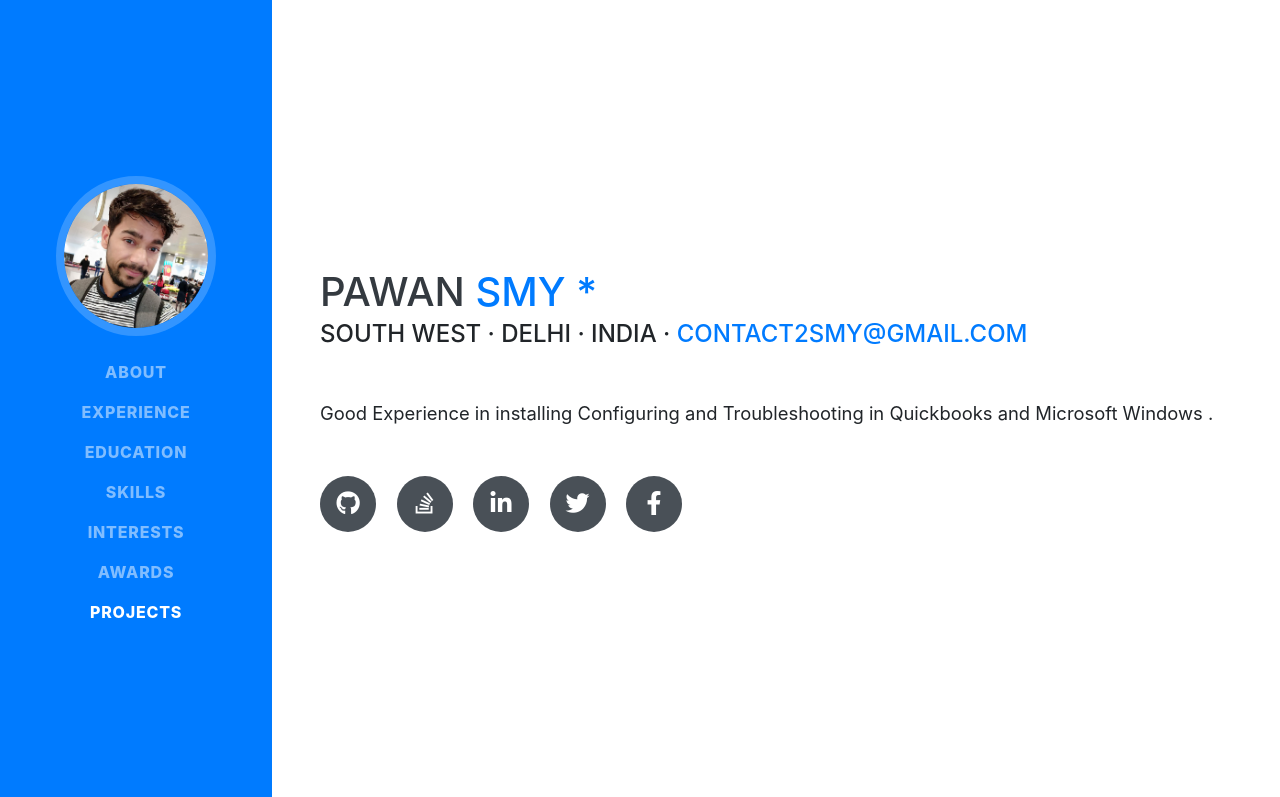
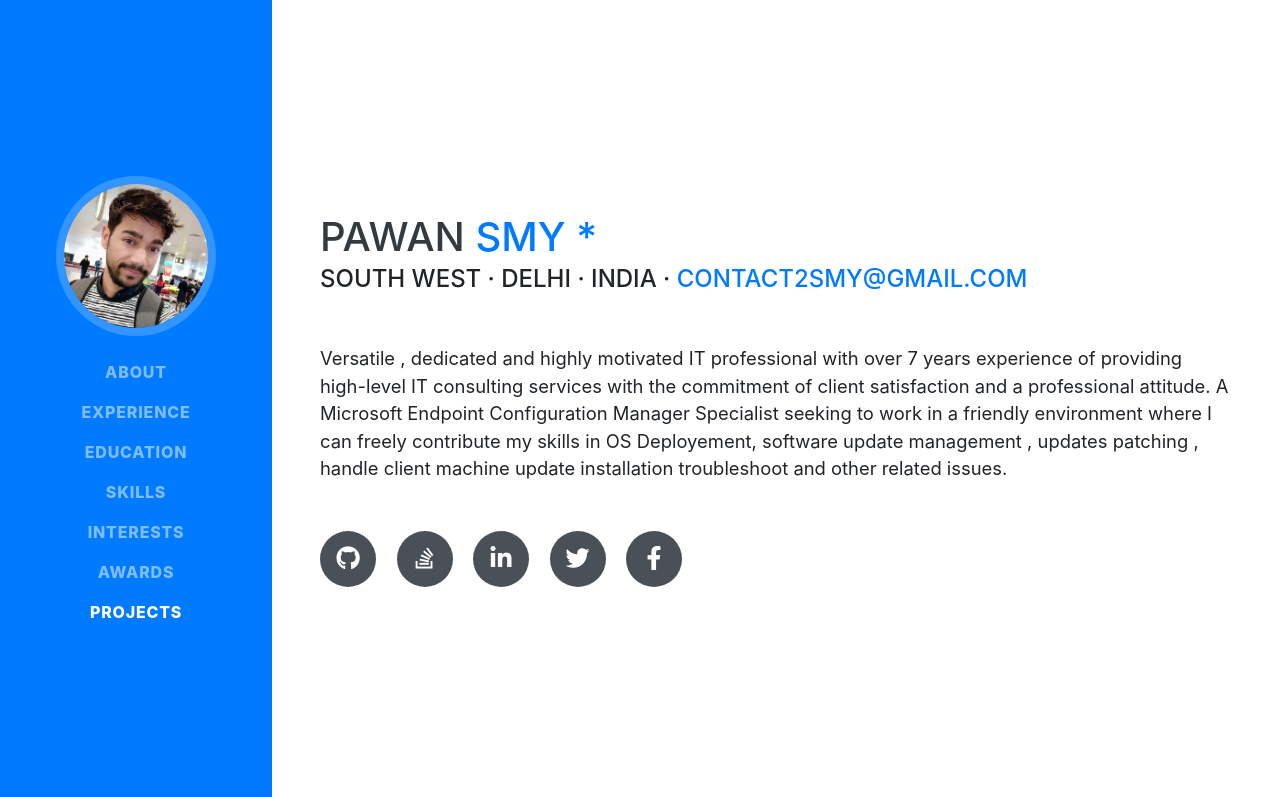
Before and after one commit to PawanSmy/portfolio, a website with bundled scripts: page index.html in a window 1280 px wide. Shown: the top 797 px of the page. Built offline with nearby package versions, Linux system fonts and the light colour scheme; a web font is replaced by a local one.

Commit message:
Update index.html

```diff
--- a/index.html
+++ b/index.html
@@ -75,7 +75,13 @@
         <div class="subheading mb-5">South West · Delhi · India ·
           <a href="mailto:Contact2Smy@gmail.com">Contact2Smy@gmail.com</a>
         </div>
-        <p class="lead mb-5">Good Experience in installing Configuring and Troubleshooting in Quickbooks and Microsoft Windows .</p>
+
+        <p class="lead mb-5">Versatile , dedicated and highly motivated IT professional with over 7 years experience of providing high-level IT
+consulting services with the commitment of client satisfaction and a professional attitude.
+A Microsoft Endpoint Configuration Manager Specialist seeking to work in a friendly environment where I can freely
+contribute my skills in OS Deployement, software update management , updates patching , handle client machine
+update installation troubleshoot and other related issues.</p>
+
         <div class="social-icons">
           <a href="https://github.com/PawanSmy" target="_blank">
             <i class="fab fa-github"></i>
```
